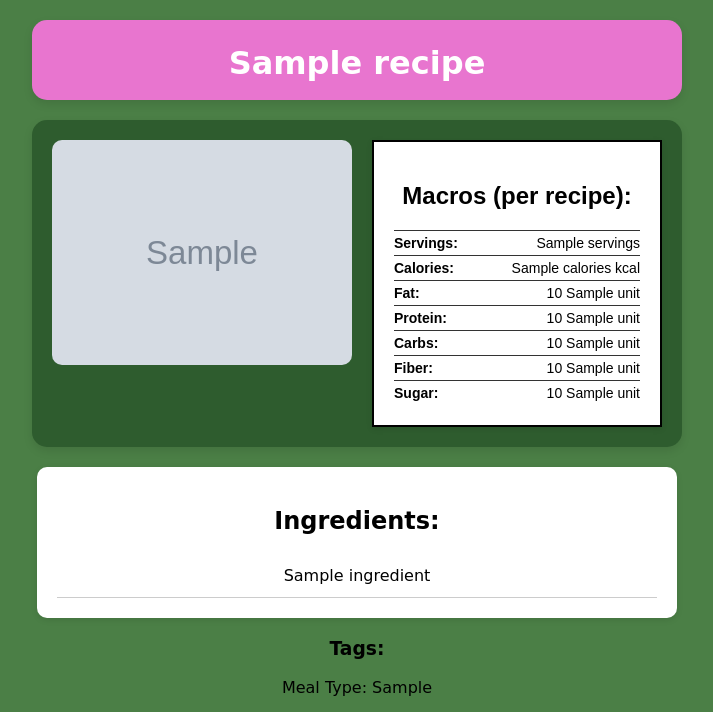
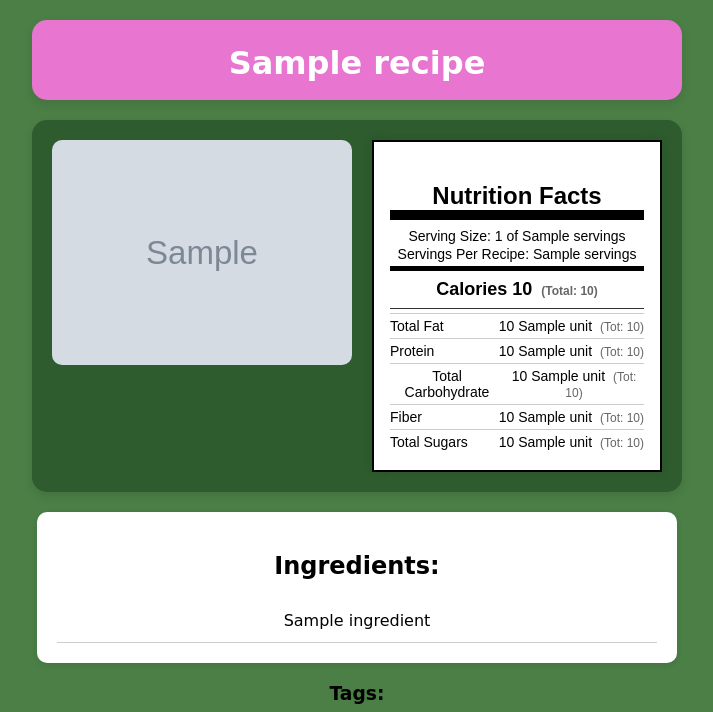
Before and after one commit to pjeff1465/capstone_project, a Flask app: template app/templates/recipe_details.html in a window 1280 px wide. Shown: the top 712 px of the page, without its empty margins (283-996 px from the left). Run offline with Flask 2, Linux system fonts and the light colour scheme; the template is opened without the code that fills it: most values are stand-ins (such as "Sample title", 1, 10 or a date in 2020); grey boxes marked "Sample" are stand-in pictures.

Commit message:
shows total/serving macros

```diff
--- a/app/static/css/main.css
+++ b/app/static/css/main.css
@@ -230,40 +230,62 @@ h1 {
 }
 
 .nutrition-label {
-    background-color: white;
-    color: black;
-    padding: 20px;
-    border: 2px solid black;
+    width: 280px;
+    background: #fff;
+    color: #000;
     font-family: Arial, sans-serif;
-    width: 250px;
-    box-shadow: 0 2px 6px rgba(0, 0, 0, 0.1);
+    border: 2px solid #000;
+    padding: 16px;
+    box-shadow: 0 0 10px rgba(0,0,0,0.1);
 }
 
 .nutrition-label h3 {
-    font-size: 22px;
-    border-bottom: 8px solid black;
-    padding-bottom: 5px;
-    margin-bottom: 10px;
+    font-size: 24px;
+    font-weight: 900;
+    border-bottom: 10px solid #000;
+    margin-bottom: 8px;
+}
+
+.nutrition-label p.serving-size,
+.nutrition-label p.servings {
+    font-size: 14px;
+    margin: 2px 0;
+}
+
+.nutrition-label .calories {
+    font-size: 18px;
+    font-weight: 700;
+    margin: 8px 0;
+}
+
+.label-line {
+    border-top: 1px solid #333;
+    margin: 4px 0;
+}
+
+.bold-line {
+    border-top: 5px solid #000;
 }
 
 .nutrition-label ul {
-    list-style-type: none;
+    list-style: none;
     padding: 0;
     margin: 0;
 }
 
-.nutrition-label li {
-    border-top: 1px solid #333;
-    padding: 4px 0;
-    font-size: 14px;
+.nutrition-label ul li {
     display: flex;
     justify-content: space-between;
+    font-size: 14px;
+    border-top: 1px solid #ccc;
+    padding: 4px 0;
 }
 
-.nutrition-label li strong {
-    font-weight: bold;
+.light-text {
+    color: #666;
+    font-size: 12px;
+    margin-left: 4px;
 }
-
 
 .ingredient-box {
     background-color: white;
--- a/app/templates/recipe_details.html
+++ b/app/templates/recipe_details.html
@@ -16,18 +16,46 @@
             <div class="macro-image">
                 <img src="{{ recipe.image }}" alt="{{ recipe.label }}">
             </div>
-            <div class="macro-text nutrition-label">
-                <h2>Macros (per recipe):</h2>
-                <ul style="list-style-type: none; padding: 0; margin: 0;">
-                    <li><strong>Servings:</strong> {{ recipe.servings }}</li>
-                    <li><strong>Calories:</strong> {{ recipe.calories }} kcal</li>
-                    <li><strong>Fat:</strong> {{ recipe.FAT.quantity }} {{ recipe.FAT.unit }}</li>
-                    <li><strong>Protein:</strong> {{ recipe.PROTIEN.quantity }} {{ recipe.PROTIEN.unit }}</li>
-                    <li><strong>Carbs:</strong> {{ recipe.CARBS.quantity }} {{ recipe.CARBS.unit }}</li>
-                    <li><strong>Fiber:</strong> {{ recipe.FIBER.quantity }} {{ recipe.FIBER.unit }}</li>
-                    <li><strong>Sugar:</strong> {{ recipe.SUGAR.quantity }} {{ recipe.SUGAR.unit }}</li>
+            <div class="nutrition-label">
+                <h3>Nutrition Facts</h3>
+                <p class="serving-size">Serving Size: 1 of {{ recipe.servings }}</p>
+                <p class="servings">Servings Per Recipe: {{ recipe.servings }}</p>
+
+                <div class="label-line bold-line"></div>
+                <p class="calories"><strong>Calories</strong>
+                    {{ (recipe.calories / recipe.servings) | round }}
+                    <span class="light-text">(Total: {{ recipe.calories | round }})</span>
+                </p>
+                <div class="label-line"></div>
+
+                <ul>
+                    <li><span>Total Fat</span><span>
+                        {{ (recipe.FAT.quantity / recipe.servings) | round(1) }} {{ recipe.FAT.unit }}
+                        <span class="light-text">(Tot: {{ recipe.FAT.quantity | round(1) }})</span>
+                    </span></li>
+
+                    <li><span>Protein</span><span>
+                        {{ (recipe.PROTIEN.quantity / recipe.servings) | round(1) }} {{ recipe.PROTIEN.unit }}
+                        <span class="light-text">(Tot: {{ recipe.PROTIEN.quantity | round(1) }})</span>
+                    </span></li>
+
+                    <li><span>Total Carbohydrate</span><span>
+                        {{ (recipe.CARBS.quantity / recipe.servings) | round(1) }} {{ recipe.CARBS.unit }}
+                        <span class="light-text">(Tot: {{ recipe.CARBS.quantity | round(1) }})</span>
+                    </span></li>
+
+                    <li><span>Fiber</span><span>
+                        {{ (recipe.FIBER.quantity / recipe.servings) | round(1) }} {{ recipe.FIBER.unit }}
+                        <span class="light-text">(Tot: {{ recipe.FIBER.quantity | round(1) }})</span>
+                    </span></li>
+
+                    <li><span>Total Sugars</span><span>
+                        {{ (recipe.SUGAR.quantity / recipe.servings) | round(1) }} {{ recipe.SUGAR.unit }}
+                        <span class="light-text">(Tot: {{ recipe.SUGAR.quantity | round(1) }})</span>
+                    </span></li>
                 </ul>
             </div>
+
         </div>
 
         <div class="ingredient-box">
```
